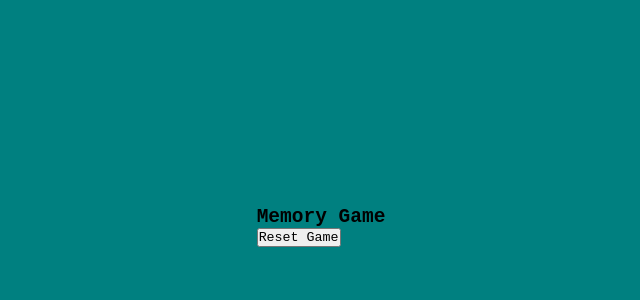
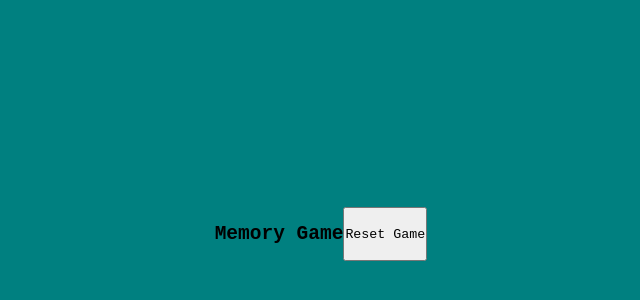
Before and after one commit to SuhaniSharma072/MemoryGame, a plain HTML site: page index.html/index.html in a window 1280 px wide. Shown: the part 174-474 px from the top of the page, without its empty margins (319-959 px from the left). Drawn offline with Linux system fonts and the light colour scheme.

Commit message:
fix: correct margin value in CSS and add new container styles

```diff
--- a/index.html/styles.css
+++ b/index.html/styles.css
@@ -1,10 +1,11 @@
 *
 {
-    margin: 0;
+    margin: 9;
     padding: 0;
     box-sizing: border-box;
     font-family: monospace;
 }
+/*CHANE color and font later*/
 body{
     display: flex;
     justify-content: center;
@@ -12,3 +13,9 @@
     min-height: 100vh;
     background-color: teal;
 }
+
+.container{
+    position: relative;
+    display: flex;
+
+}
```
